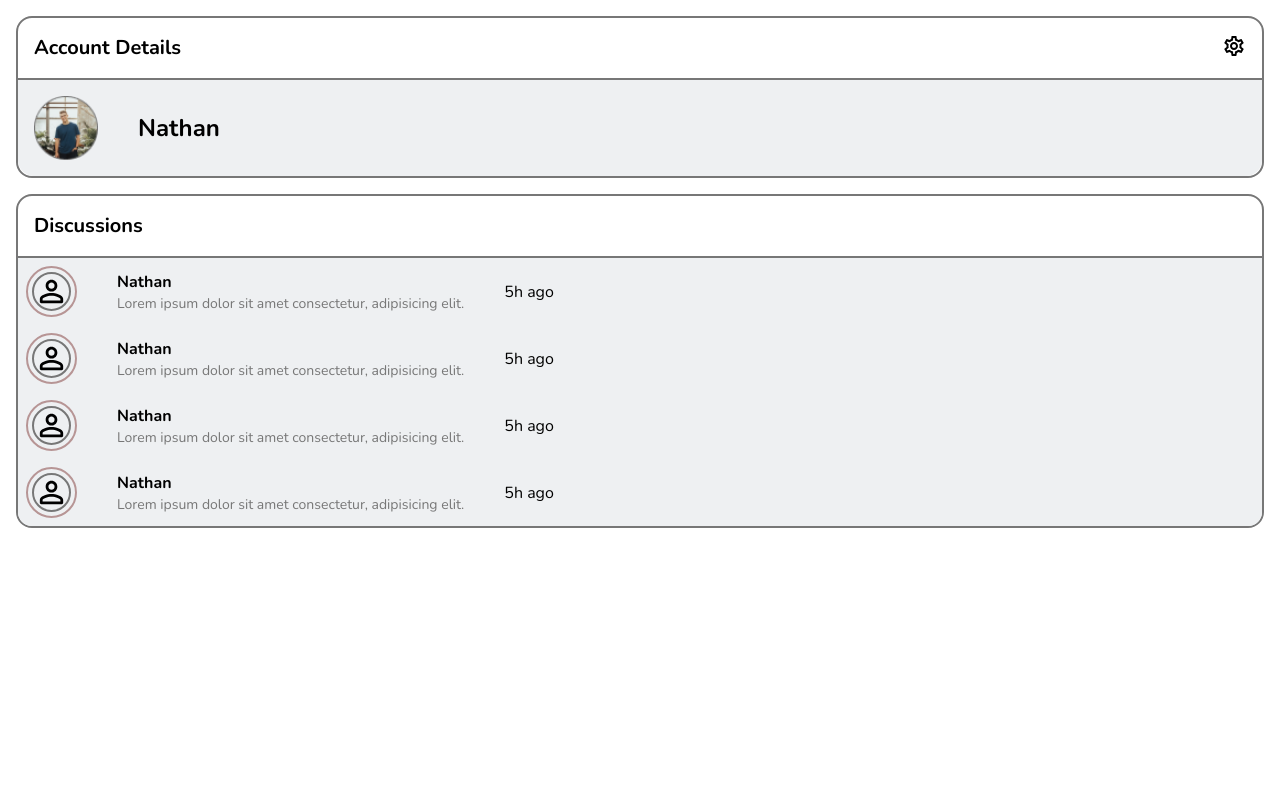
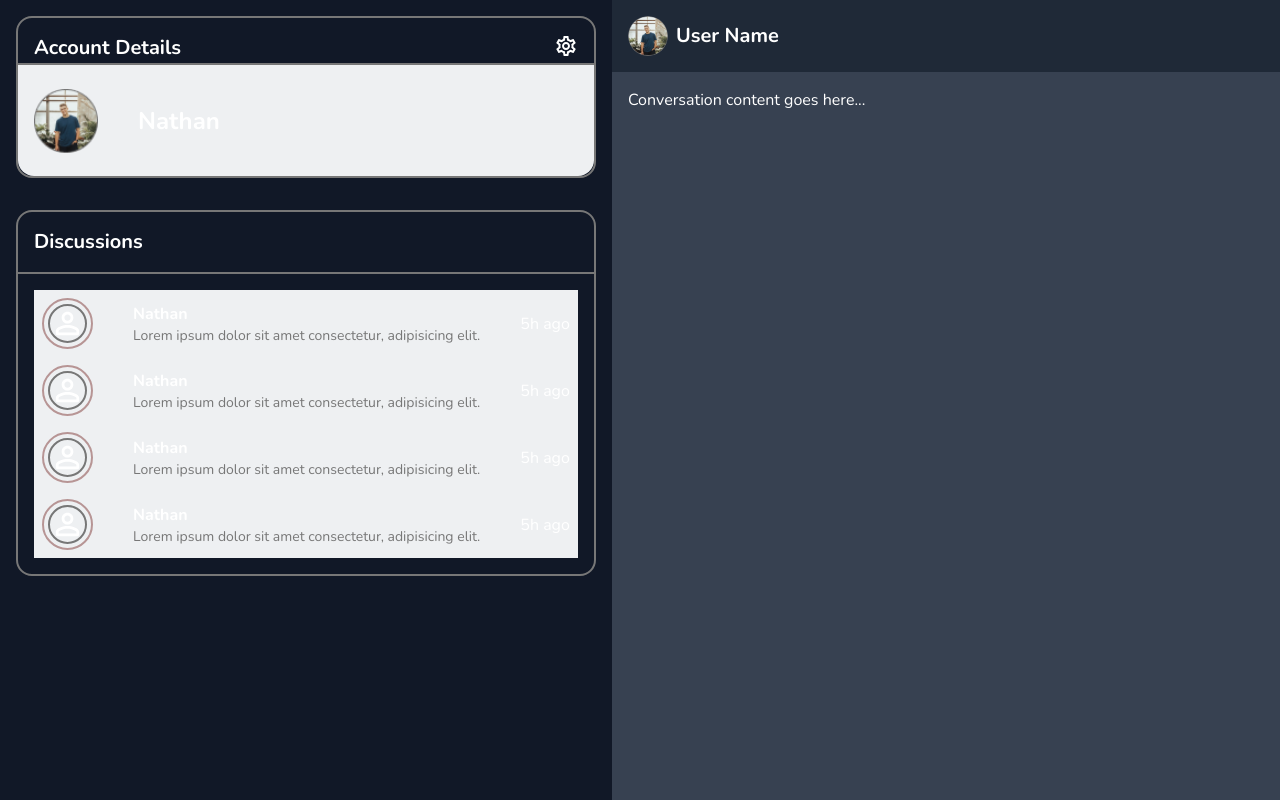
Before and after one commit to dominikKowalczyk17/RealTimeChatApp, a React (Vite) app: page / in a window 1280 px wide. Built offline with nearby package versions, Linux system fonts and the light colour scheme.

Commit message:
basic layout of conversation

```diff
--- a/src/App.tsx
+++ b/src/App.tsx
@@ -1,6 +1,8 @@
-import { BrowserRouter, Routes, Route } from "react-router-dom";
+import { BrowserRouter } from "react-router-dom";
 import { SideBar } from "./components/SideBar";
 import { Settings } from "./components/Settings";
+import { Conversation } from "./components/Conversation";
+import { ConversationDetails } from "./components/ConversationDetails";
 import { useState } from "react";
 import "@fontsource/roboto/300.css";
 import "@fontsource/roboto/400.css";
@@ -9,15 +11,23 @@ import "@fontsource/roboto/700.css";
 
 function App() {
   const [settingsOpen, setSettingsOpen] = useState(false);
+  const [showConversation, setShowConversation] = useState(true);
 
   return (
     <BrowserRouter>
-      <Routes>
-        <Route
-          path="/"
-          element={<SideBar onOpenSettings={() => setSettingsOpen(true)} />}
-        />
-      </Routes>
+      <div className="flex h-screen">
+        <div className={`hidden md:flex min-w-[250px]`}>
+          <SideBar onOpenSettings={() => setSettingsOpen(true)} />
+        </div>
+        <div
+          className={`flex flex-col flex-1 ${
+            showConversation ? "block" : "hidden"
+          } md:flex md:flex-col md:flex-1`}
+        >
+          <ConversationDetails onBack={() => setShowConversation(false)} />
+          <Conversation />
+        </div>
+      </div>
       <Settings open={settingsOpen} onClose={() => setSettingsOpen(false)} />
     </BrowserRouter>
   );
--- a/src/components/Conversation.tsx
+++ b/src/components/Conversation.tsx
@@ -1,3 +1,7 @@
 export const Conversation = () => {
-  return <div>Conversation</div>;
+  return (
+    <div className="flex-1 p-4 bg-gray-700 text-white">
+      <p>Conversation content goes here...</p>
+    </div>
+  );
 };
--- a/src/components/ConversationDetails.tsx
+++ b/src/components/ConversationDetails.tsx
@@ -1,3 +1,22 @@
-export const ConversationDetails = () => {
-  return <div>ConversationDetails</div>;
+import ArrowBackIcon from "@mui/icons-material/ArrowBack";
+import Avatar from "../assets/Avatar.png"; // Assuming you have an avatar image
+
+interface ConversationDetailsProps {
+  onBack: () => void;
+}
+
+export const ConversationDetails = ({ onBack }: ConversationDetailsProps) => {
+  return (
+    <div className="p-4 bg-gray-800 text-white flex items-center">
+      <div className="items-center flex md:hidden">
+        <ArrowBackIcon className="mr-2 cursor-pointer" onClick={onBack} />
+      </div>
+      <img
+        src={Avatar}
+        alt="User Avatar"
+        className="w-10 h-10 rounded-full mr-2"
+      />
+      <h2 className="text-xl font-bold">User Name</h2>
+    </div>
+  );
 };
--- a/src/components/Messages.tsx
+++ b/src/components/Messages.tsx
@@ -5,11 +5,13 @@ import { Message } from "../types/Message";
 
 export const Messages = () => {
   const [messages, setMessages] = useState<Message[]>([]);
+  const [loading, setLoading] = useState(true);
 
   useEffect(() => {
     const fetchMessages = async () => {
       const fetchedMessages = await getMessages();
       setMessages(fetchedMessages);
+      setLoading(false);
     };
 
     fetchMessages();
@@ -20,7 +22,13 @@ export const Messages = () => {
       <div className="flex gap-10 p-4 justify-between h-[30%] border-b-2 border-b-customGray">
         <span className="text-xl font-bold">Discussions</span>
       </div>
-      {messages.map((message) => (
+      <div className="flex-1 p-4">
+        {loading ? (
+          <p className="text-center text-gray-500">Loading messages...</p>
+        ) : messages.length === 0 ? (
+          <p className="text-center text-gray-500">No messages available.</p>
+        ) : (
+          messages.map((message) => (
             <div
               key={message.id}
               className="flex gap-10 items-center p-2 bg-account"
@@ -38,7 +46,9 @@ export const Messages = () => {
                 <p>{message.timestamp}</p>
               </div>
             </div>
-      ))}
+          ))
+        )}
+      </div>
     </div>
   );
 };
--- a/src/components/SideBar.tsx
+++ b/src/components/SideBar.tsx
@@ -7,7 +7,7 @@ interface SideBarProps {
 
 export const SideBar = ({ onOpenSettings }: SideBarProps) => {
   return (
-    <div>
+    <div className="min-w-[250px] bg-gray-900 text-white flex flex-col">
       <AccountDetails onOpenSettings={onOpenSettings} />
       <Messages />
     </div>
```
Lines whose indentation alone changed are shown as unchanged.
